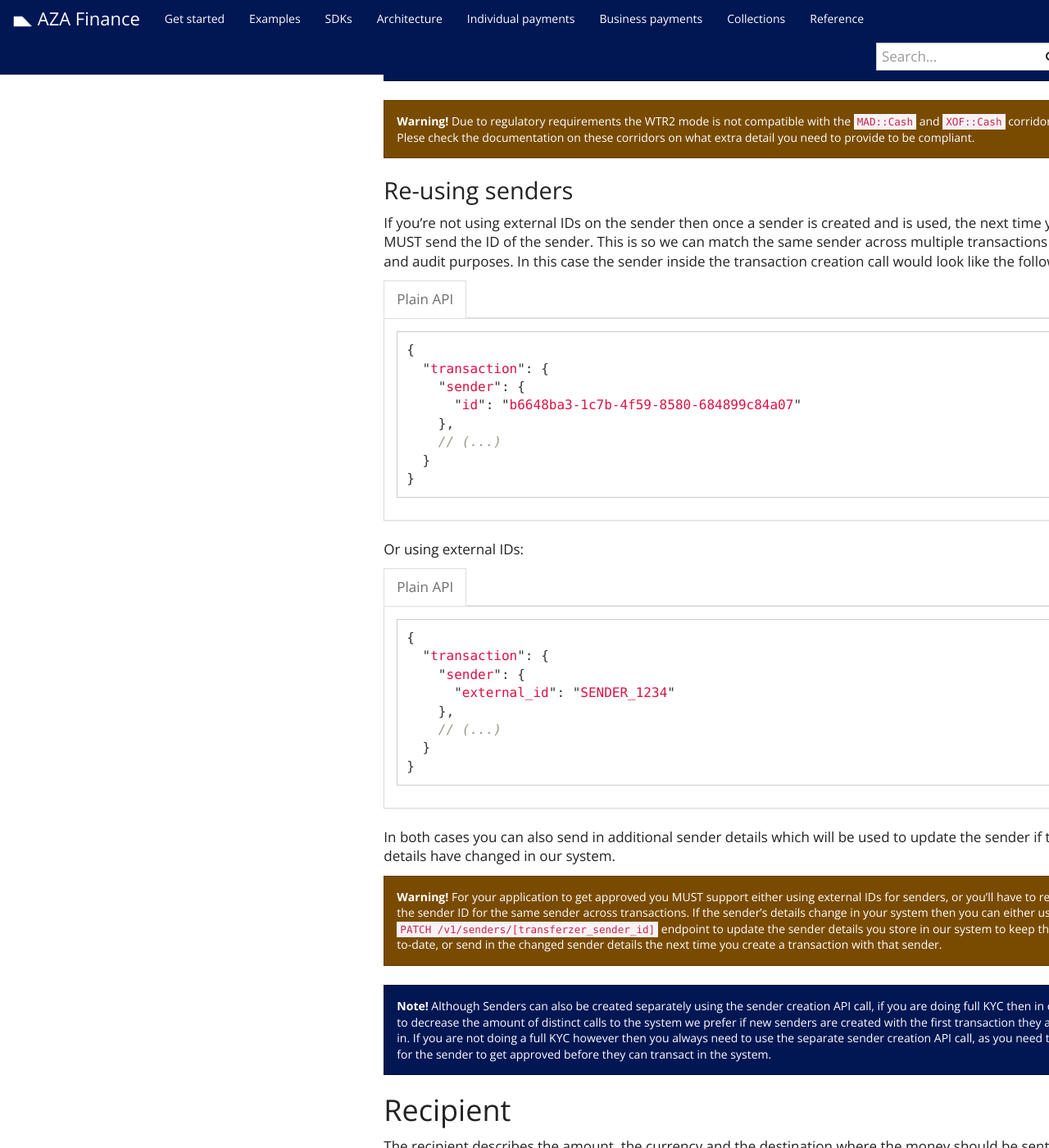
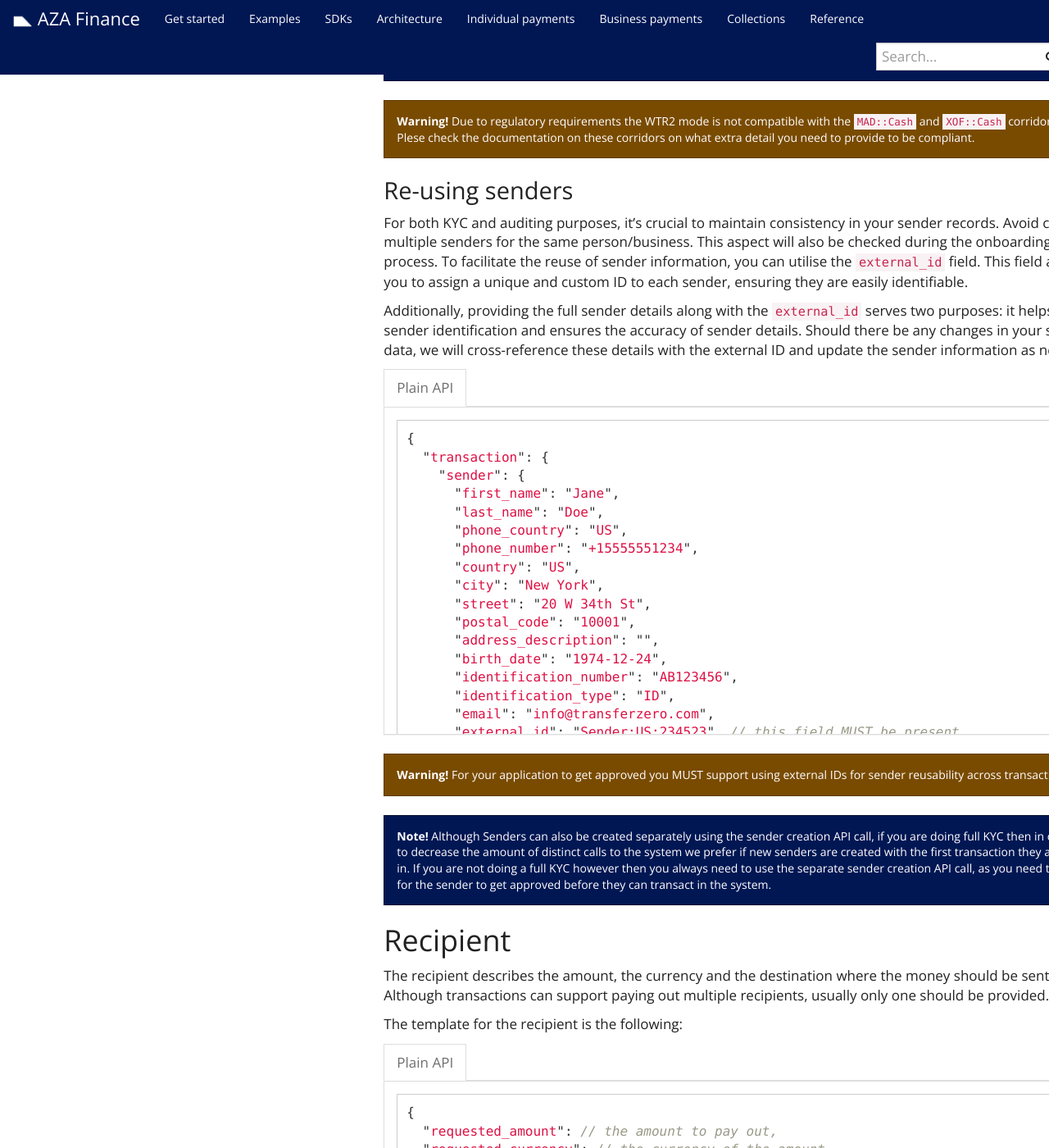
Before and after one commit to transferzero/api-documentation, a Jekyll site: the page built from _docs/transaction-flow.md, in a window 1280 px wide and 1400 px high, scrolled down 7135 px. Shown: the whole window at 82% size. Built offline with Jekyll 4.4.1, drawn with Linux system fonts in a browser that asks for light colours; nearby versions of some CDN libraries; comment, search, counter and statistics services are not loaded.

Commit message:
BTA-12945 Update docs around sender reusability

````diff
--- a/_docs/transaction-flow.md
+++ b/_docs/transaction-flow.md
@@ -835,14 +835,32 @@ If WTR2 is not enabled, the `sender` will need to be provided with all of the fo
 
 ### Re-using senders
 
-If you're not using external IDs on the sender then once a sender is created and is used, the next time you MUST send the ID of the sender. This is so we can match the same sender across multiple transactions for KYC and audit purposes. In this case the sender inside the transaction creation call would look like the following:
+For both KYC and auditing purposes, it's crucial to maintain consistency in your sender records. Avoid creating multiple senders for the same person/business. This aspect will also be checked during the onboarding process. To facilitate the reuse of sender information, you can utilise the `external_id` field. This field allows you to assign a unique and custom ID to each sender, ensuring they are easily identifiable.
+
+Additionally, providing the full sender details along with the `external_id` serves two purposes: it helps in sender identification and ensures the accuracy of sender details. Should there be any changes in your sender data, we will cross-reference these details with the external ID and update the sender information as needed.
 
 {% capture data-raw %}
 ```javascript
 {
   "transaction": {
     "sender": {
-      "id": "b6648ba3-1c7b-4f59-8580-684899c84a07"
+      "first_name": "Jane",
+      "last_name": "Doe",
+      "phone_country": "US",
+      "phone_number": "+15555551234",
+      "country": "US",
+      "city": "New York",
+      "street": "20 W 34th St",
+      "postal_code": "10001",
+      "address_description": "",
+      "birth_date": "1974-12-24",
+      "identification_number": "AB123456",
+      "identification_type": "ID",
+      "email": "info@transferzero.com",
+      "external_id": "Sender:US:234523", // this field MUST be present
+      "documents": [ ],
+      "ip": "127.0.0.1",
+      "metadata": {}
     },
     // (...)
   }
@@ -850,29 +868,10 @@ If you're not using external IDs on the sender then once a sender is created and
 ```
 {% endcapture %}
 
-{% include language-tabbar.html prefix="using-sender-id" raw=data-raw %}
-
-Or using external IDs:
-
-{% capture data-raw %}
-```javascript
-{
-  "transaction": {
-    "sender": {
-      "external_id": "SENDER_1234"
-    },
-    // (...)
-  }
-}
-```
-{% endcapture %}
-
 {% include language-tabbar.html prefix="using-external-id" raw=data-raw %}
 
-In both cases you can also send in additional sender details which will be used to update the sender if their details have changed in our system.
-
 <div class="alert alert-warning" markdown="1">
-**Warning!** For your application to get approved you MUST support either using external IDs for senders, or you'll have to reuse the sender ID for the same sender across transactions. If the sender's details change in your system then you can either use the `PATCH /v1/senders/[transferzer_sender_id]` endpoint to update the sender details you store in our system to keep them up-to-date, or send in the changed sender details the next time you create a transaction with that sender.
+**Warning!** For your application to get approved you MUST support using external IDs for sender reusability across transactions.
 </div>
 
 <div class="alert alert-info" markdown="1">
````
